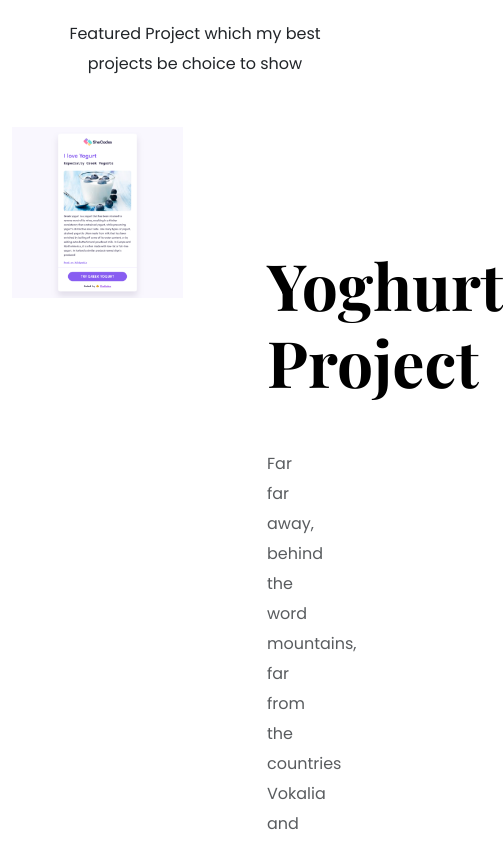
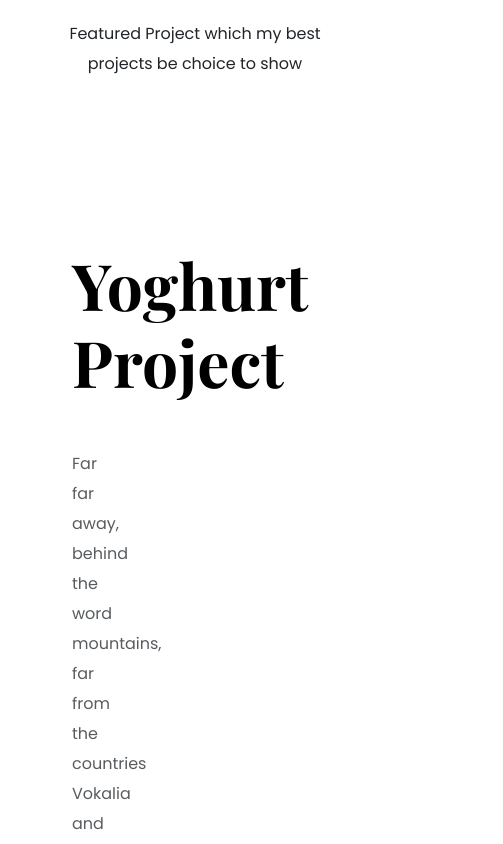
Before and after one commit to KengMagee/portfolio-project-lesson7, a plain HTML site: page index.html in a window 390 px wide. Shown: the part 820-1664 px from the top of the page, 503 px wide, since content can reach past the window. Drawn offline with nearby package versions, Linux system fonts and the light colour scheme; a web font is replaced by a local one.

Commit message:
added responsive grid

```diff
--- a/index.html
+++ b/index.html
@@ -47,7 +47,7 @@
     </p>
     <div class="container">
       <div class="row">
-        <div class="col-6">
+        <div class="col d-none d-md-block">
           <img src="images/yoghurt.png" class="img-fluid" alt="" />
         </div>
         <div class="col-6">
```
